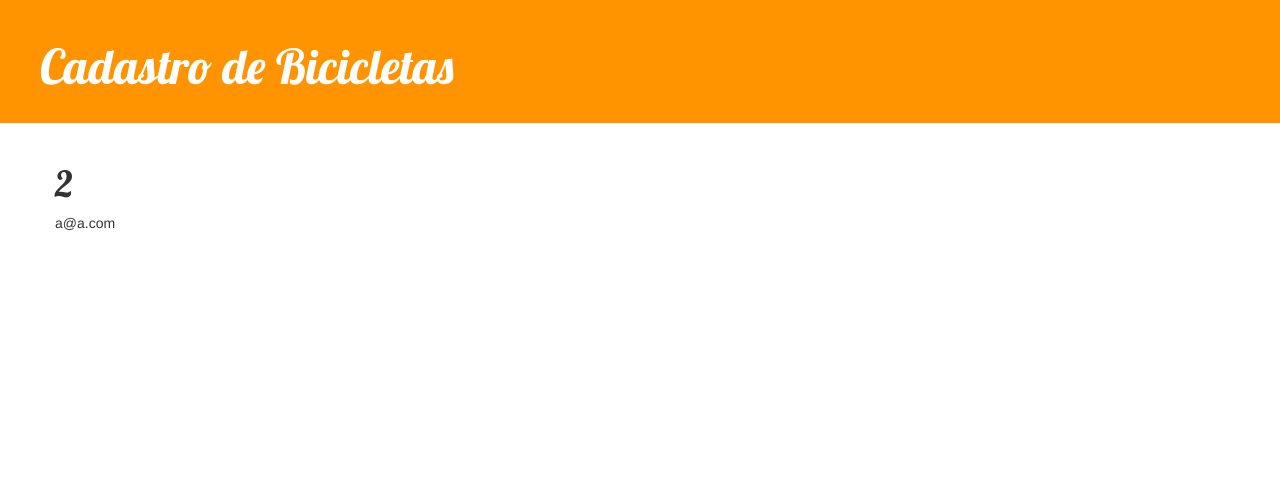
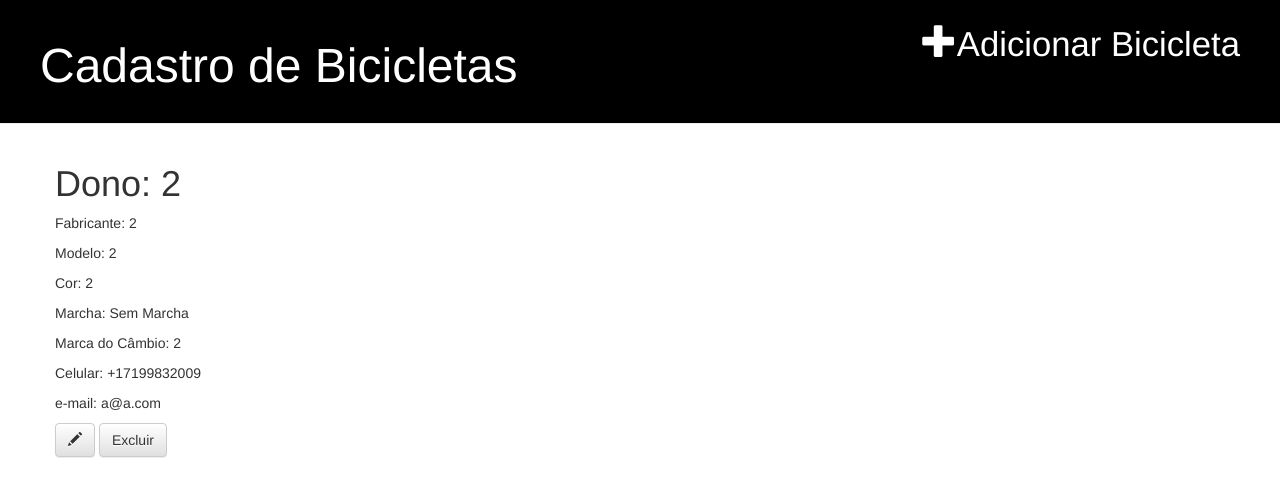
Before and after one commit to dscarmo/pythonlabweb, a Django app: page /bicicleta/15/ in a window 1280 px wide. Shown: the top 497 px of the page. Run offline with Django 3.2, Linux system fonts and the light colour scheme; data comes from the database, SQL or seed files in the repository; both versions use the stored data as it was after the commit; some libraries are stand-ins or nearby versions.

Commit message:
Last commit, project done.

```diff
--- a/bicicletas/static/css/bicicletas.css
+++ b/bicicletas/static/css/bicicletas.css
@@ -1,5 +1,5 @@
 .page-header {
-    background-color: #ff9400;
+    background-color: #000000;
     margin-top: 0;
     padding: 20px 20px 20px 40px;
 }
@@ -14,9 +14,7 @@
     margin-left: 40px;
 }
 
-h1, h2, h3, h4 {
-    font-family: 'Lobster', cursive;
-}
+
 
 .date {
     float: right;
--- a/bicicletas/templates/bicicletas/base.html
+++ b/bicicletas/templates/bicicletas/base.html
@@ -11,6 +11,7 @@
     </head>
     <body>
         <div class="page-header">
+            <a href="{% url 'new' %}" class="top-menu"><span class="glyphicon glyphicon-plus"></span>Adicionar Bicicleta</a>
             <h1><a href="/">Cadastro de Bicicletas</a></h1>
         </div>
 
--- a/bicicletas/templates/bicicletas/bicicleta_detail.html
+++ b/bicicletas/templates/bicicletas/bicicleta_detail.html
@@ -1,7 +1,16 @@
 {% extends 'bicicletas/base.html' %}
 {% block content %}
  <div class="bicicleta">
-     <h1>{{ bicicleta.dono }}</h1>
-     <p>{{ bicicleta.email}}</p>
+     <h1>Dono: {{ bicicleta.dono }}</h1>
+     <p>Fabricante: {{ bicicleta.fabricante}}</p>
+     <p>Modelo: {{ bicicleta.modelo}}</p>
+     <p>Cor: {{ bicicleta.cor}}</p>
+     <p>Marcha: {{ bicicleta.marcha}}</p>
+     <p>Marca do Câmbio: {{ bicicleta.marcaDoCambio}}</p>
+     <p>Celular: {{ bicicleta.celular}}</p>
+     <p>e-mail: {{ bicicleta.email}}</p>
+
+     <a class="btn btn-default" href="{% url 'edit' bicicleta.id %}"><span class="glyphicon glyphicon-pencil"></span></a>
+     <a class="btn btn-default" href="{% url 'delete' bicicleta.id %}">Excluir</a>
  </div>
 {% endblock content %}
--- a/bicicletas/urls.py
+++ b/bicicletas/urls.py
@@ -2,6 +2,9 @@ from django.conf.urls import include, url
 from . import views
 
 urlpatterns = [
-    url(r'^$', views.listar),
-    url(r'^bicicleta/([0-9]*)/$', views.bicicleta_detail, name="details"),
+    url(r'^$', views.listar, name='listar'),
+    url(r'^bicicleta/([0-9]*)/$', views.bicicleta_detail, name='details'),
+    url(r'^bicicleta/new/$', views.bicicleta_new, name='new'),
+    url(r'^bicicleta/([0-9]*)/edit/$', views.bicicleta_edit, name='edit'),
+    url(r'^bicicleta/([0-9]*)/delete/$', views.bicicleta_delete, name='delete'),
 ]
--- a/bicicletas/views.py
+++ b/bicicletas/views.py
@@ -1,5 +1,7 @@
 from .models import Bicicleta
 from django.shortcuts import render, get_object_or_404
+from .forms import BicicletaForm
+from django.shortcuts import redirect
 
 
 def listar(request):
@@ -10,3 +12,33 @@ def listar(request):
 def bicicleta_detail(request, pk):
     bicicleta = get_object_or_404(Bicicleta, pk=pk)
     return render(request, 'bicicletas/bicicleta_detail.html', {'bicicleta': bicicleta})
+
+
+def bicicleta_new(request):
+    if request.method == "POST":
+        form = BicicletaForm(request.POST)
+        if form.is_valid():
+            bicicleta = form.save(commit=False)
+            bicicleta.save()
+            return redirect('listar')
+    else:
+        form = BicicletaForm()
+    return render(request, 'bicicletas/bicicleta_edit.html', {'form': form})
+
+
+def bicicleta_edit(request, pk):
+    bicicleta = get_object_or_404(Bicicleta, pk=pk)
+    if request.method == "POST":
+        form = BicicletaForm(request.POST, instance=bicicleta)
+        if form.is_valid():
+            bicicleta = form.save(commit=False)
+            bicicleta.save()
+            return redirect('listar')
+    else:
+        form = BicicletaForm(instance=bicicleta)
+    return render(request, 'bicicletas/bicicleta_edit.html', {'form': form})
+
+
+def bicicleta_delete(request, id):
+    Bicicleta.objects.get(pk=id).delete()
+    return redirect('listar')
--- a/lab/settings.py
+++ b/lab/settings.py
@@ -82,6 +82,9 @@ DATABASES = {
     }
 }
 
+#PHONENUMBER_DB_FORMAT = 'E164';
+
+
 
 # Internationalization
 # https://docs.djangoproject.com/en/1.8/topics/i18n/
```
Also changed, not shown: bicicletas/forms.py (added, +9 -0 lines), bicicletas/templates/bicicletas/bicicleta_edit.html (added, +10 -0 lines), db.sqlite3.
